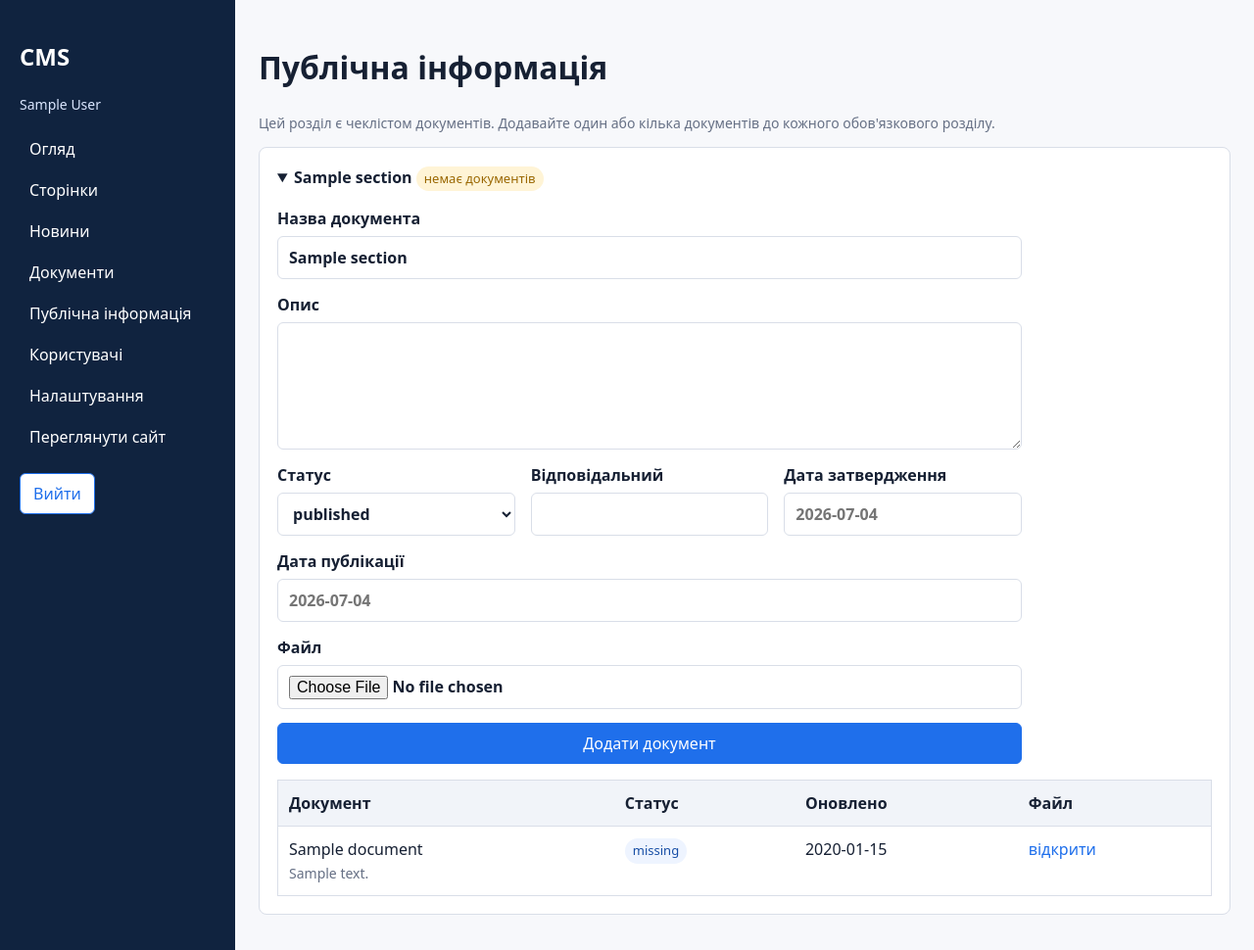
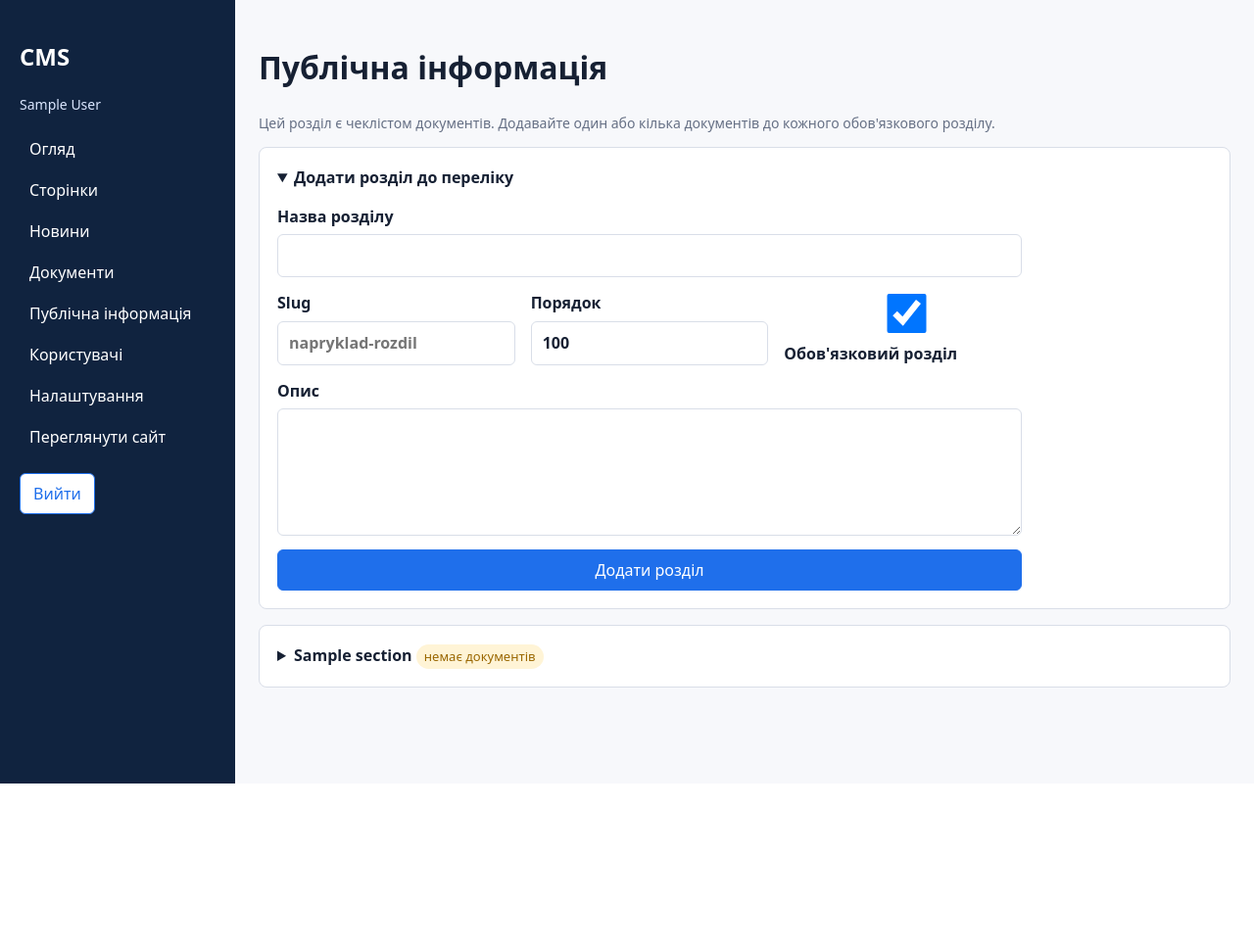
Before and after one commit to NStadnik/education_cms, a PHP site: page /admin/public-info in a window 1280 px wide, after a click on "Додати розділ до переліку". Shown: the whole page at 98% size. After the commit the page ends 800 px from the top, so only its background shows below. Run offline with PHP 8.4, Linux system fonts and the light colour scheme; the visitor is signed in with stand-in values (Sample User, id 1); tables that the repository leaves empty hold one stand-in row (values such as "Sample post").

Commit message:
редагування переліку “Публічна інформація”.

```diff
--- a/app/Controllers/AdminController.php
+++ b/app/Controllers/AdminController.php
@@ -217,6 +217,54 @@
         redirect('/admin/public-info');
     }
 
+    public function publicInfoSectionSave(Request $request): Response
+    {
+        $this->guard('public_info.manage');
+        Csrf::verify();
+
+        $id = (int) $request->input('id', 0);
+        $title = trim((string) $request->input('title'));
+        if ($title === '') {
+            redirect('/admin/public-info');
+        }
+
+        $slug = $this->slug((string) ($request->input('slug') ?: $title));
+        $description = $request->input('description');
+        $isRequired = $request->input('is_required') ? 1 : 0;
+        $sortOrder = (int) $request->input('sort_order', 0);
+
+        if ($id) {
+            $this->db()->execute(
+                'update public_info_sections set title=?, slug=?, description=?, is_required=?, sort_order=? where id=?',
+                [$title, $slug, $description, $isRequired, $sortOrder, $id]
+            );
+        } else {
+            $this->db()->execute(
+                'insert into public_info_sections (title, slug, description, is_required, sort_order) values (?, ?, ?, ?, ?)',
+                [$title, $slug, $description, $isRequired, $sortOrder]
+            );
+            $id = (int) $this->db()->lastInsertId();
+        }
+
+        $this->audit('save', 'public_info_section', $id);
+        redirect('/admin/public-info');
+    }
+
+    public function publicInfoSectionDelete(Request $request): Response
+    {
+        $this->guard('public_info.manage');
+        Csrf::verify();
+
+        $id = (int) $request->input('id', 0);
+        $documents = (int) ($this->db()->fetch('select count(*) as c from documents where public_info_section_id = ?', [$id])['c'] ?? 0);
+        if ($id && $documents === 0) {
+            $this->db()->execute('delete from public_info_sections where id = ?', [$id]);
+            $this->audit('delete', 'public_info_section', $id);
+        }
+
+        redirect('/admin/public-info');
+    }
+
     public function users(): Response
     {
         $this->guard('users.manage');
--- a/app/Core/App.php
+++ b/app/Core/App.php
@@ -100,6 +100,8 @@
         $this->router->post('/admin/documents/save', [$admin, 'documentSave']);
         $this->router->get('/admin/public-info', [$admin, 'publicInfo']);
         $this->router->post('/admin/public-info/save', [$admin, 'publicInfoSave']);
+        $this->router->post('/admin/public-info/sections/save', [$admin, 'publicInfoSectionSave']);
+        $this->router->post('/admin/public-info/sections/delete', [$admin, 'publicInfoSectionDelete']);
         $this->router->get('/admin/users', [$admin, 'users']);
         $this->router->post('/admin/users/save', [$admin, 'userSave']);
         $this->router->get('/admin/settings', [$admin, 'settings']);
--- a/templates/admin/public-info/index.php
+++ b/templates/admin/public-info/index.php
@@ -1,5 +1,21 @@
 <h1>Публічна інформація</h1>
 <p class="meta">Цей розділ є чеклістом документів. Додавайте один або кілька документів до кожного обов'язкового розділу.</p>
+
+<details class="card" style="margin-bottom:16px">
+    <summary><strong>Додати розділ до переліку</strong></summary>
+    <form class="form-grid" method="post" action="<?= url('/admin/public-info/sections/save') ?>" style="margin-top:16px">
+        <?= \App\Core\Csrf::field() ?>
+        <label>Назва розділу<input name="title" required></label>
+        <div class="grid grid-3">
+            <label>Slug<input name="slug" placeholder="napryklad-rozdil"></label>
+            <label>Порядок<input type="number" name="sort_order" value="100"></label>
+            <label><input type="checkbox" name="is_required" value="1" checked> Обов'язковий розділ</label>
+        </div>
+        <label>Опис<textarea name="description"></textarea></label>
+        <button type="submit">Додати розділ</button>
+    </form>
+</details>
+
 <?php foreach ($sections as $section): ?>
     <details class="card" style="margin-bottom:12px">
         <summary>
@@ -8,6 +24,27 @@
                 <?= ((int) $section['documents_count']) > 0 ? 'документи є' : 'немає документів' ?>
             </span>
         </summary>
+        <h2>Налаштування розділу</h2>
+        <form class="form-grid" method="post" action="<?= url('/admin/public-info/sections/save') ?>" style="margin-top:16px">
+            <?= \App\Core\Csrf::field() ?>
+            <input type="hidden" name="id" value="<?= e((string) $section['id']) ?>">
+            <label>Назва розділу<input name="title" value="<?= e($section['title']) ?>" required></label>
+            <div class="grid grid-3">
+                <label>Slug<input name="slug" value="<?= e($section['slug']) ?>"></label>
+                <label>Порядок<input type="number" name="sort_order" value="<?= e((string) $section['sort_order']) ?>"></label>
+                <label><input type="checkbox" name="is_required" value="1" <?= checked((int) $section['is_required']) ?>> Обов'язковий розділ</label>
+            </div>
+            <label>Опис<textarea name="description"><?= e($section['description'] ?? '') ?></textarea></label>
+            <button type="submit">Зберегти розділ</button>
+        </form>
+        <?php if ((int) $section['documents_count'] === 0): ?>
+            <form method="post" action="<?= url('/admin/public-info/sections/delete') ?>" style="margin-top:10px">
+                <?= \App\Core\Csrf::field() ?>
+                <input type="hidden" name="id" value="<?= e((string) $section['id']) ?>">
+                <button class="button danger" type="submit">Видалити порожній розділ</button>
+            </form>
+        <?php endif; ?>
+        <h2>Документи розділу</h2>
         <form class="form-grid" method="post" action="<?= url('/admin/public-info/save') ?>" enctype="multipart/form-data" style="margin-top:16px">
             <?= \App\Core\Csrf::field() ?>
             <input type="hidden" name="public_info_section_id" value="<?= e((string) $section['id']) ?>">
@@ -22,7 +59,11 @@
             <label>Файл<input type="file" name="file"></label>
             <button type="submit">Додати документ</button>
         </form>
-        <?php $sectionDocuments = array_filter($documents, fn($document) => (int) $document['public_info_section_id'] === (int) $section['id']); ?>
+        <?php
+            $sectionDocuments = array_filter($documents, static function ($document) use ($section) {
+                return (int) $document['public_info_section_id'] === (int) $section['id'];
+            });
+        ?>
         <?php if ($sectionDocuments): ?>
             <table style="margin-top:16px">
                 <tr><th>Документ</th><th>Статус</th><th>Оновлено</th><th>Файл</th></tr>
```
Also changed, not shown: README.md, 1 other file.
